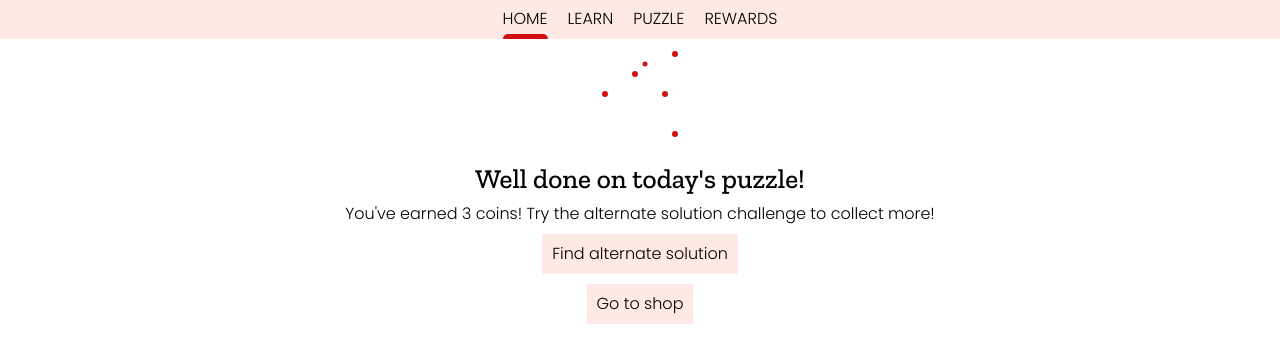
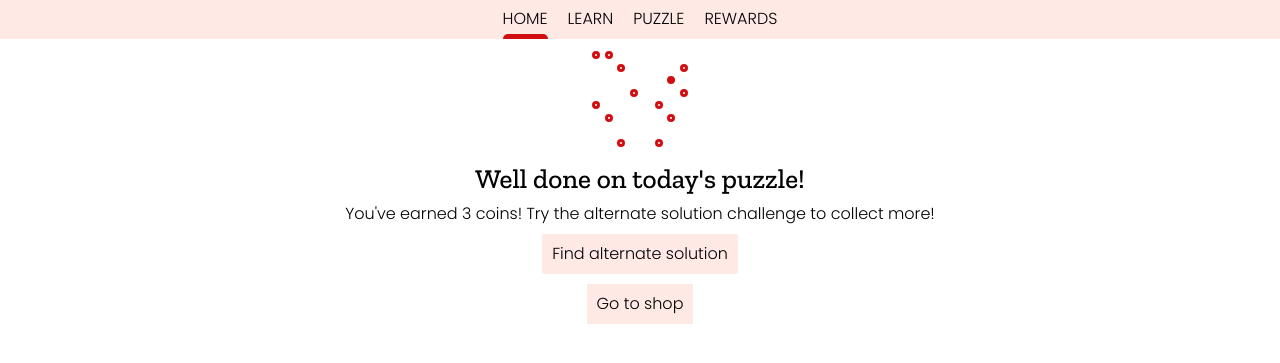
Before and after one commit to Potassium3/rook, a plain HTML site: page index.html in a window 1280 px wide. Shown: the part 51-414 px from the top of the page. Drawn offline with nearby package versions, Linux system fonts and the light colour scheme.

Commit message:
Add primitive generator algorithm

```diff
--- a/index.html
+++ b/index.html
@@ -55,7 +55,7 @@
             <h2>Well done on today's puzzle!</h2>
             <p>You've earned 3 coins! Try the alternate solution challenge to collect more!</p>
             <a href="#puzzle" class="button button-big">Find alternate solution</a>
-            <a href="#puzzle" class="button button-big">Go to shop</a>
+            <a href="#rewards" class="button button-big">Go to shop</a>
         </div>
     </main>
     <script src="script.js"></script>
--- a/script.js
+++ b/script.js
@@ -20,7 +20,7 @@ function renderPuzzle(puzzle) {
         html += `<div class='puzzle-piece' style='top:${(pos[0]+0.5)*100/size}%;left:${(pos[1]+0.5)*100/size}%;'></div>`
     }
 
-    let rookPos = puzzle.rook
+    let rookPos = puzzle.rook[0]
     html += `<div class='puzzle-rook' style='top:${(rookPos[0]+0.5)*100/size}%;left:${(rookPos[1]+0.5)*100/size}%;'></div>`
 
     mainPuzzle.innerHTML = html;
@@ -32,17 +32,35 @@ function r(n) {
     return Math.floor(Math.random()*n)
 }
 
-let size = 10;
-let puzzle = {
-    size: size,
-    pieces: [],
-    rook: []
-};
-let pieces = 5;
+function generatePuzzle(size, pieces, solutions) {
+    let puzzle = {
+        size: size,
+        pieces: [],
+        rook: []
+    }
+    let currentPos = [r(size), r(size)];
+    puzzle.rook = [currentPos];
+    for (let i=0; i<pieces; i++) {
+        if (i%2 == 0) {
+            let newY = currentPos[0];
+            while (newY == currentPos[0] || newY == puzzle.rook[0][0] || puzzle.pieces.some(function (pos){return pos[0] == newY})) {
+                console.log(puzzle.pieces.some(function (pos){return pos[0] == newY}))
+                newY = r(size);
+            }
+            currentPos = [newY, currentPos[1]];
+        } else {
+            let newX = currentPos[1];
+            while (newX == currentPos[1] || newX == puzzle.rook[0][1] || puzzle.pieces.some(function (pos){return pos[1] == newX})) {
+                console.log(puzzle.pieces.some(function (pos){return pos[1] == newX}))
+                newX = r(size);
+            }
+            currentPos = [currentPos[0], newX];
+        }
+        console.log(currentPos);
+        puzzle.pieces.push(currentPos);
+    }
+    return puzzle;
+}
 
-for (let i=0; i<pieces; i++) {
-    puzzle.pieces.push([r(size), r(size)]);
-}
-puzzle.rook = [r(size), r(size)];
-
+let puzzle = generatePuzzle(8, 12, 1);
 renderPuzzle(puzzle);
--- a/style.css
+++ b/style.css
@@ -194,17 +194,19 @@ body:has(#learn:target) .puzzle-cell:not(:first-child) {
 .puzzle-piece {
     position: absolute;
     border: 3px solid var(--red-3);
-    width: 5%;
+    width: 8%;
     aspect-ratio: 1;
     border-radius: 100%;
     z-index: 3;
     transform: translate(-50%, -50%);
+    cursor: pointer;
 }
 
 .puzzle-rook {
     position: absolute;
+    border: 3px solid var(--red-3);
     background-color: var(--red-3);
-    width: 5%;
+    width: 8%;
     aspect-ratio: 1;
     border-radius: 100%;
     z-index: 3;
```
